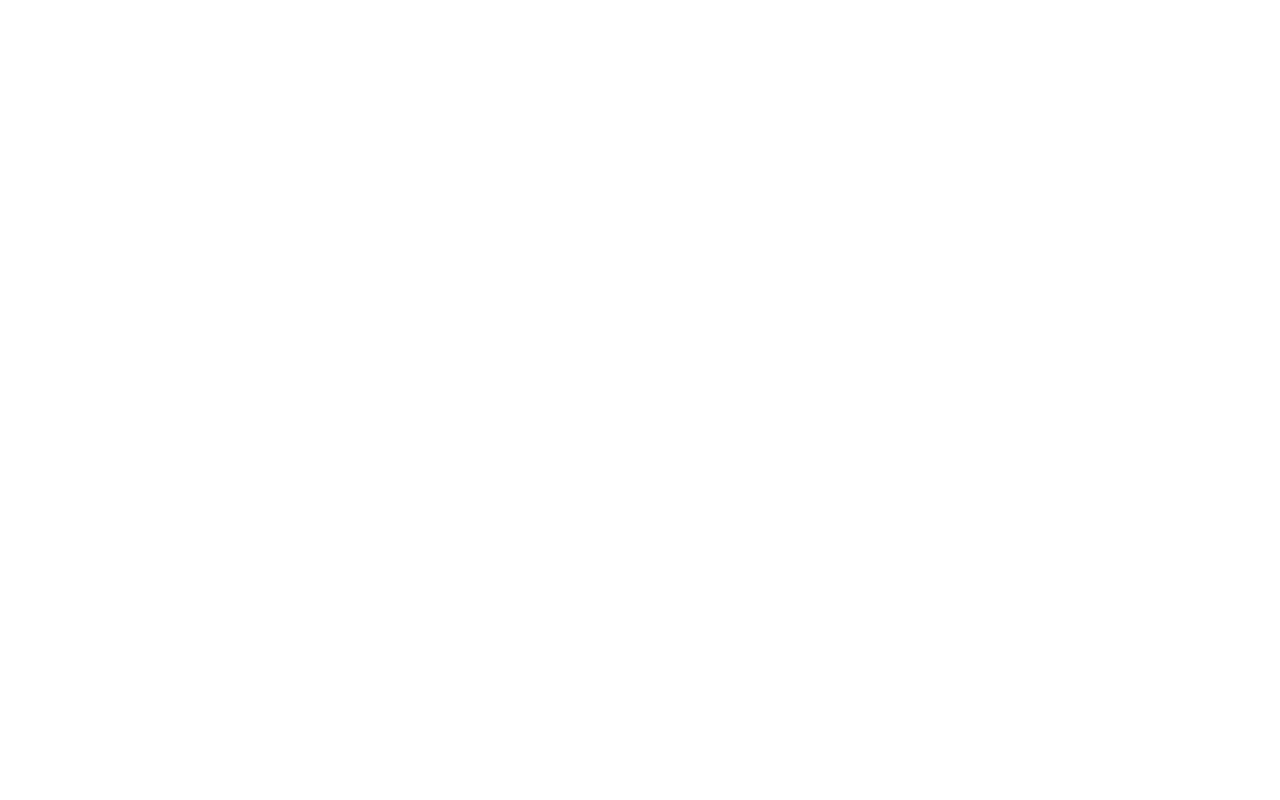
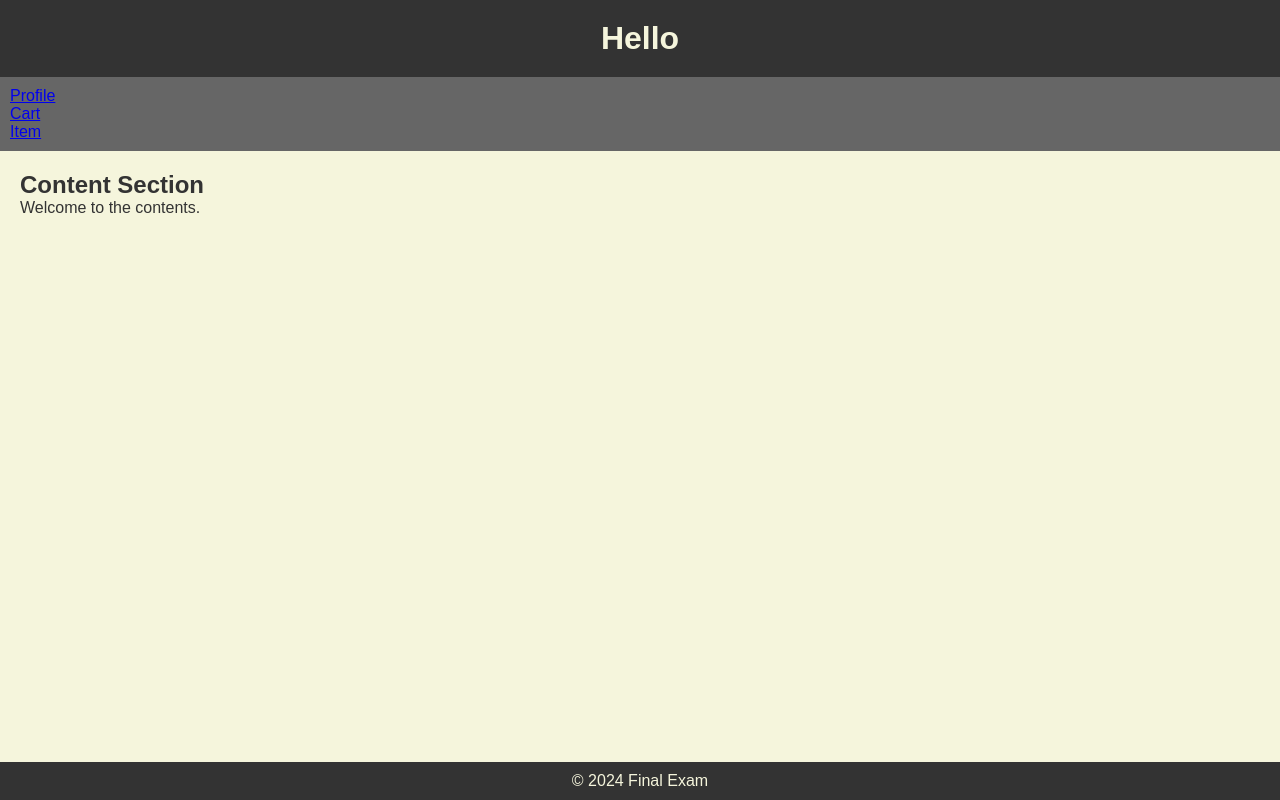
Before and after one commit to EphraimBesitan/203835734-WebDevFinalExam, a plain HTML site: page index.html in a window 1280 px wide. Drawn offline with Linux system fonts and the light colour scheme.

Commit message:
Besitan-Ephraim part 2 Final Exam

```diff
--- /dev/null
+++ b/css/style.css
@@ -0,0 +1,37 @@
+body, h1, h2, p, ul, li {
+    margin: 0;
+    padding: 0;
+}
+
+body {
+    font-family: Arial, Helvetica, sans-serif;
+    background-color: beige;
+    color: #333;
+    display: flex;
+    flex-direction: column;
+    min-height: 100vh;
+}
+
+header {
+    background-color: #333;
+    color:beige;
+    padding: 20px;
+    text-align: center;
+}
+
+nav {
+    background-color: #666;
+    padding: 10px;
+}
+
+main {
+    flex: 1;
+    padding: 20px;
+}
+
+footer {
+    background-color: #333;
+    color: beige;
+    padding: 10px;
+    text-align: center;
+}
--- a/index.html
+++ b/index.html
@@ -4,9 +4,29 @@
     <meta charset="UTF-8">
     <meta name="viewport" content="width=device-width, initial-scale=1.0">
     <title>Final Exam</title>
+    <link rel="stylesheet" href="css/style.css">
 </head>
 <body>
+    <header>
+        <h1>Hello</h1>
+    </header>
 
+    <nav>
+        <ul>
+            <li><a href="#">Profile</a></li>
+            <li><a href="#">Cart</a></li>
+            <li><a href="#">Item</a></li>
+        </ul>
+    </nav>
+
+    <main>
+        <h2>Content Section</h2>
+        <p>Welcome to the contents.</p>
+    </main>
+
+    <footer>
+        <p>&copy; 2024 Final Exam</p>
+    </footer>
 
 </body>
 </html>
```
Also changed, not shown: css/main.css (deleted).
